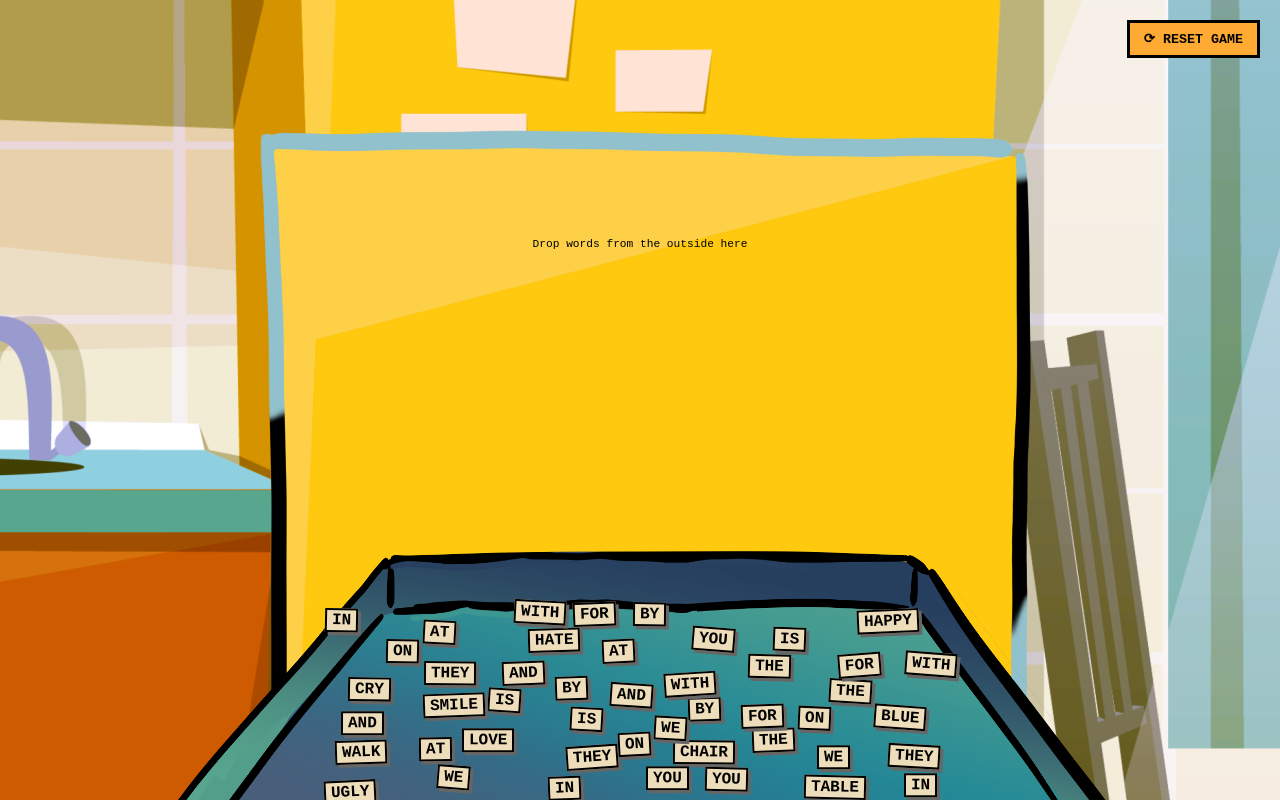
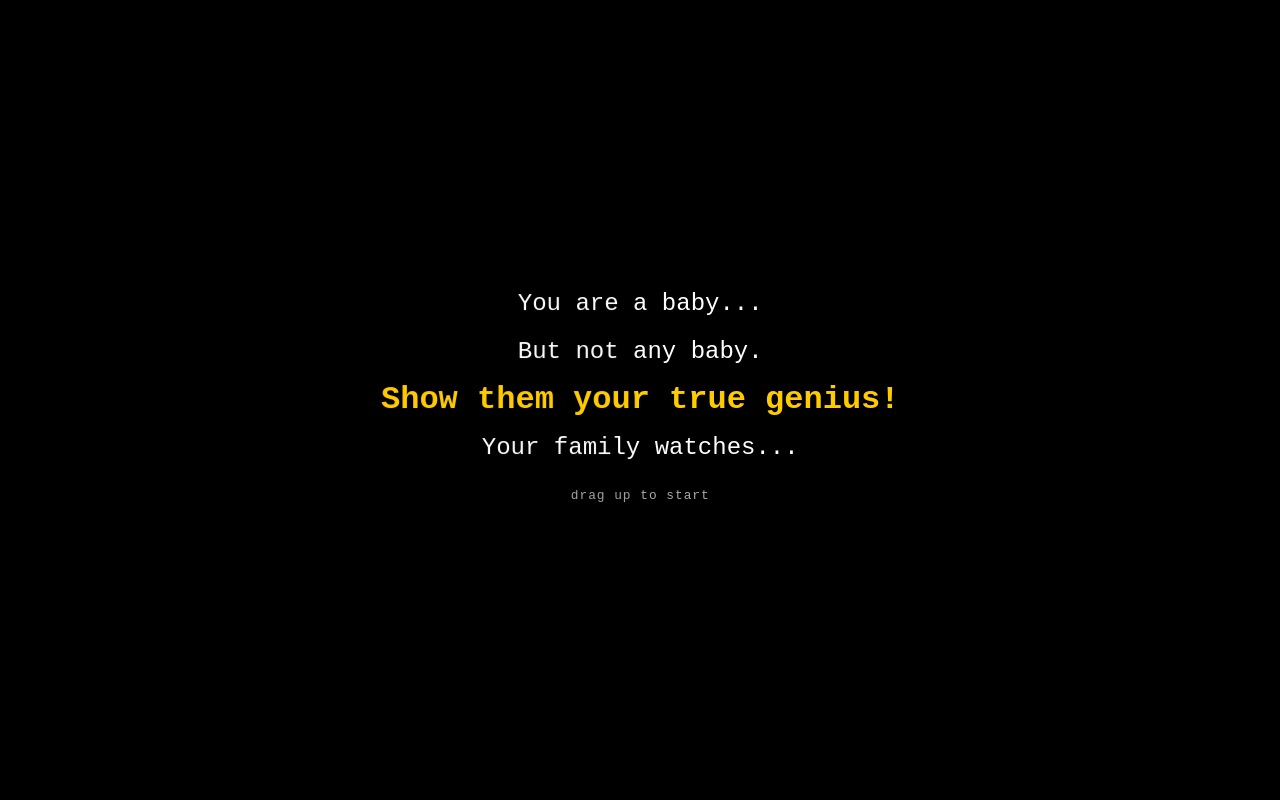
Before and after one commit to washiercastle/S4031773---A3-Interactive-Media-, a plain HTML site: page index.html in a window 1280 px wide. Drawn offline with Linux system fonts and the light colour scheme.

Commit message:
Add files via upload

```diff
--- a/index.html
+++ b/index.html
@@ -57,6 +57,16 @@
         <div id="endingText" class="ending-text"></div>
         <button id="endingResetBtn">PLAY AGAIN</button>
     </div>
+        <!-- CUTSCENE (intro screen) -->
+    <div id="cutscene" class="cutscene">
+        <div class="cutscene-text">
+            <p>You are a baby...</p>
+            <p>But not any baby.</p>
+            <p id="geniusText">Show them your true genius!</p>
+            <p>Your family watches...</p>
+            <p class="click-hint"> drag up to start </p>
+        </div>
+    </div>
 </div>
 
 <script src="script.js"></script>
```
